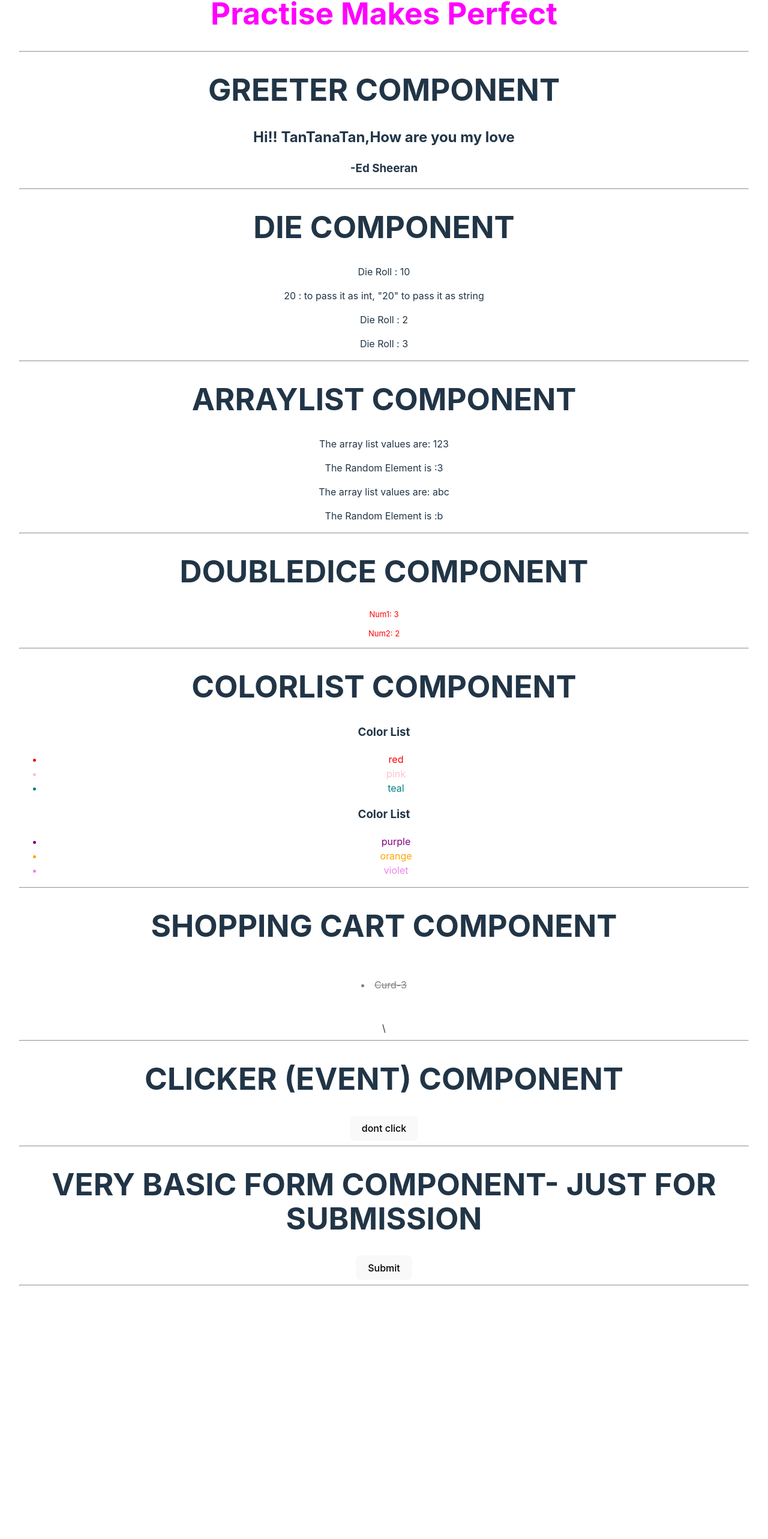
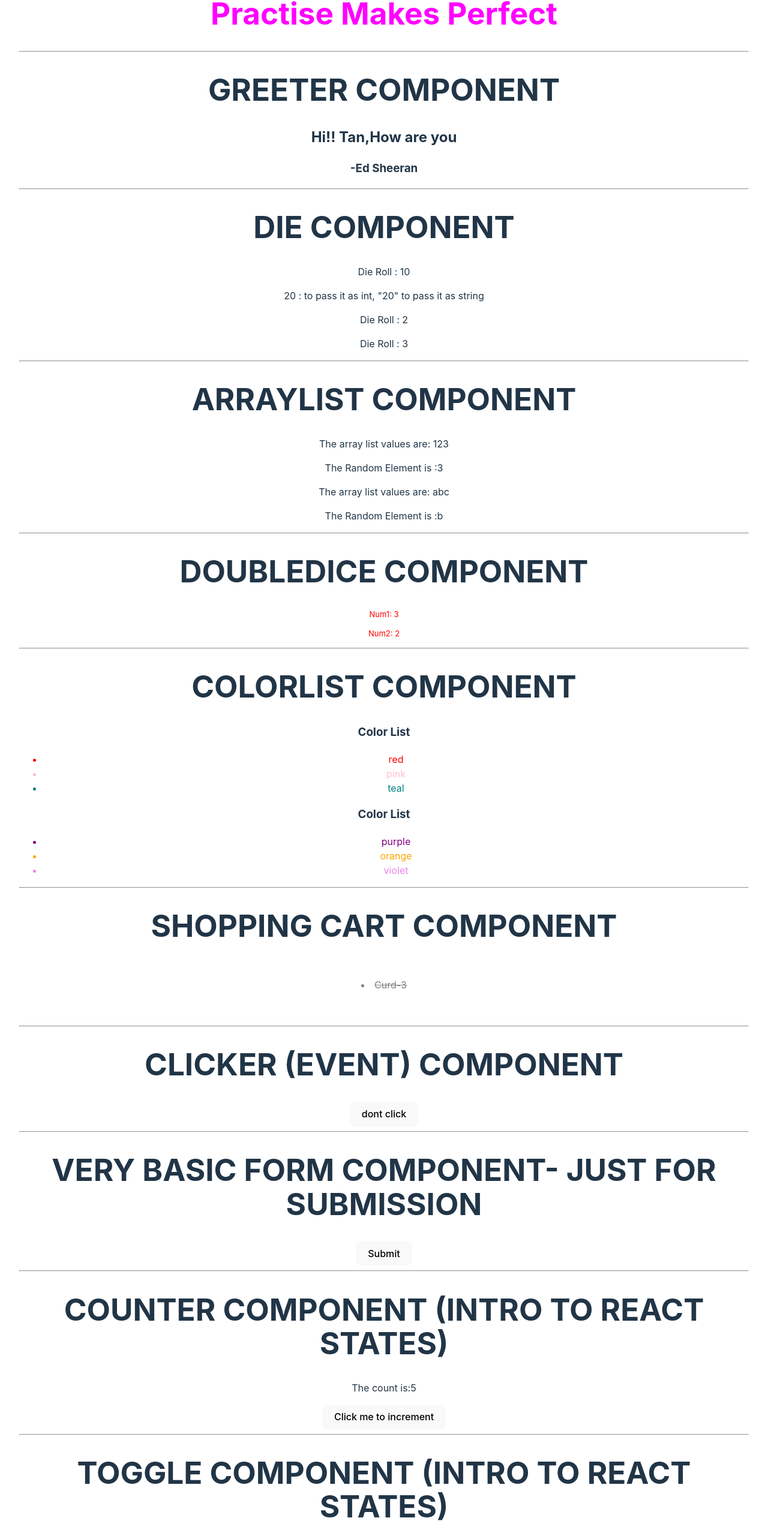
Before and after one commit to TaneeshkaReddy/learning-REACT, a React (Vite) app: page / in a window 1280 px wide. Shown: the part 163-2729 px from the top of the page at 60% size. Before the commit the page ends 2347 px from the top, so only its background shows below. Built offline with nearby package versions, Linux system fonts and the light colour scheme.

Commit message:
react states using counter component, toggle component

```diff
--- a/src/App.jsx
+++ b/src/App.jsx
@@ -9,6 +9,9 @@ import ColorList from './ColorList';
 import ShoppingCart from './ShoppingCart';
 import Clicker from './Clicker';
 import Form from './Form';
+import Counter from "./Counter";
+import Toggle from "./Toggle";
+import ToggleCounter from "./ToggleCounter";
 
 // const itemss=[
 //   {item:"Milk",quantity:2,added:false},
@@ -36,7 +39,7 @@ function App() {
     <hr></hr>
 
     <h1>GREETER COMPONENT</h1>
-    <Greeter person="TanTanaTan" from="Ed Sheeran"></Greeter>
+    <Greeter person="Tan" from="Ed Sheeran"></Greeter>
     <hr></hr>
 
 
@@ -64,7 +67,7 @@ function App() {
    <hr></hr>
 
    <h1>SHOPPING CART COMPONENT</h1>
-   <ShoppingCart items={itemss}></ShoppingCart>\
+   <ShoppingCart items={itemss}></ShoppingCart>
    <hr />
 
 
@@ -76,9 +79,21 @@ function App() {
    <Form></Form>
    <hr />
 
+   <h1>COUNTER COMPONENT (INTRO TO REACT STATES) </h1>
+   <Counter></Counter>
+   <hr />
+
+   <h1>TOGGLE COMPONENT (INTRO TO REACT STATES) </h1>
+   <Toggle></Toggle>
+   <hr />
+
+   <h1>TOGGLECounter COMPONENT (INTRO TO REACT STATES) </h1>
+   <ToggleCounter></ToggleCounter>
+   <hr />
+
 
 
   </div>
 }
 
-export default App
+export default App;
--- /dev/null
+++ b/src/Counter.jsx
@@ -0,0 +1,19 @@
+import {useState} from "react";
+
+export default function Counter(){
+  // const arr=useState(5);
+  // console.log(arr);
+
+  const [num,setNum]=useState(5);
+  function changeNum() {
+    setNum(num+1);
+  }
+
+  return (
+    <div>
+      <p>The count is:{num}</p>
+      <button onClick={changeNum}>Click me to increment</button>
+    </div>
+  )
+
+}
--- a/src/Greeter.jsx
+++ b/src/Greeter.jsx
@@ -5,7 +5,7 @@ export default function Greeter({person="everyone",from="secret admirer"}){
   // return <h1>Hi!! {props.person} I am a greeter</h1>
   return <div>
 
-  <h2>Hi!! {person},How are you my love</h2>
+  <h2>Hi!! {person},How are you</h2>
   <h3>-{from}</h3>
   </div>
 }
--- /dev/null
+++ b/src/Toggle.css
@@ -0,0 +1,12 @@
+.Toggle{
+  font-size:5rem;
+  cursor:pointer;
+}
+
+p{
+  cursor:pointer;
+}
+
+button{
+  background-color:aqua;
+}
--- /dev/null
+++ b/src/Toggle.jsx
@@ -0,0 +1,12 @@
+import {useState} from "react";
+import "./Toggle.css";
+
+export default function Toggle(){
+  const [heartFace,setHeartFace]=useState(true);
+  // arrow func:
+  const toggleEmoji=()=>setHeartFace(!heartFace);
+  return <p className="Toggle" onClick={toggleEmoji}>
+    {heartFace?"😍":"😒"}
+    </p>
+
+}
--- /dev/null
+++ b/src/ToggleCounter.jsx
@@ -0,0 +1,24 @@
+import {useState} from "react";
+import "./Toggle.css";
+
+export default function ToggleCounter(){
+  const [heartFace,setHeartFace]=useState(true);
+  const [num,setNum]=useState(0);
+
+  function changeNum() {
+    setNum(num+1);
+  }
+  const toggleEmoji=()=>setHeartFace(!heartFace);
+
+  return (
+    <div>
+  <p className="Toggle" onClick={toggleEmoji}>
+    {heartFace?"😍":"😒"}
+    </p>
+
+    <p>{num}</p>
+    <button onClick={changeNum}>+</button>
+    </div>
+  )
+
+}
```
